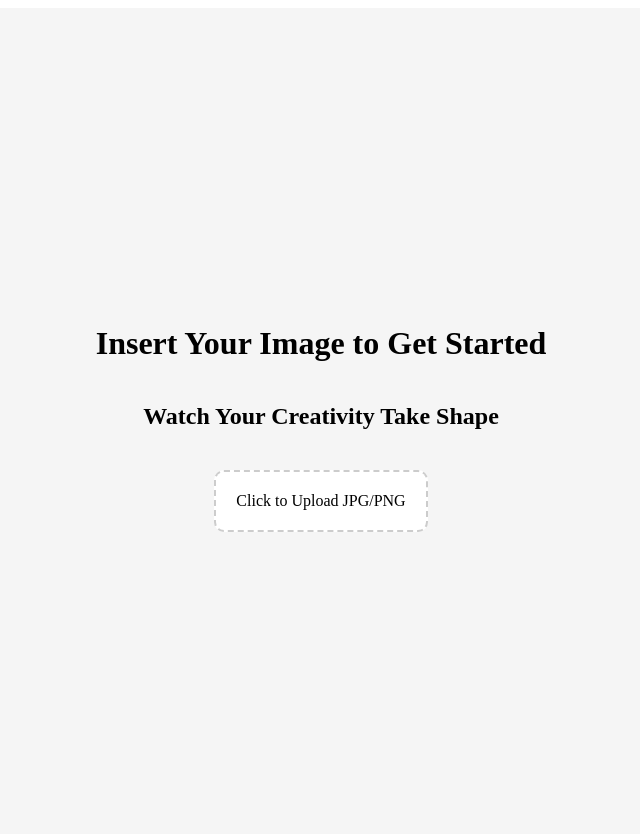
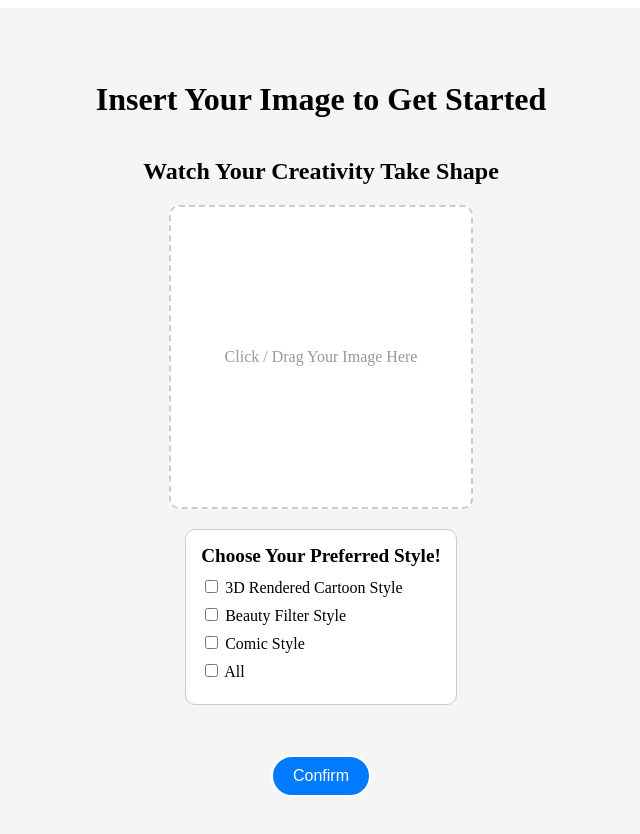
Before and after one commit to ascodeasice/ml-final-project, a React (Vite) app in the folder frontend/: page /upload in a window 1280 px wide. Shown: the top 834 px of the page, without its empty margins (319-959 px from the left). Built offline with nearby package versions, Linux system fonts and the light colour scheme.

Commit message:
updated checkbox selection logic

```diff
--- a/frontend/src/pages/UploadPage/UploadPage.jsx
+++ b/frontend/src/pages/UploadPage/UploadPage.jsx
@@ -1,93 +1,196 @@
-import React, { useState, useCallback } from "react";
+import React, { useState } from "react";
 import { useLocation } from "wouter";
-import Cropper from "react-easy-crop";
 import { TrophySpin } from "react-loading-indicators";
-import getCroppedImg from "./cropUtils"; // utility we define below
 
 const UploadPage = () => {
   const [, navigate] = useLocation();
-  const [imageSrc, setImageSrc] = useState(null);
-  const [crop, setCrop] = useState({ x: 0, y: 0 });
-  const [zoom, setZoom] = useState(1);
-  const [croppedAreaPixels, setCroppedAreaPixels] = useState(null);
-  const [croppedImage, setCroppedImage] = useState(null);
   const [isLoading, setIsLoading] = useState(false);
 
-  const onCropComplete = useCallback((_, croppedPixels) => {
-    setCroppedAreaPixels(croppedPixels);
-  }, []);
+  const [selectedStyles, setSelectedStyles] = useState({
+    cartoon3D: false,
+    beauty: false,
+    comic: false,
+    all: false,
+  });
 
-  const handleImageChange = (e) => {
-    const file = e.target.files[0];
-    if (!file) return;
-    const reader = new FileReader();
-    reader.onload = () => setImageSrc(reader.result);
-    reader.readAsDataURL(file);
+  const handleCheckboxChange = (style) => {
+    if (style === "all") {
+      setSelectedStyles({
+        cartoon3D: false,
+        beauty: false,
+        comic: false,
+        all: true,
+      });
+    } else {
+      setSelectedStyles((prev) => ({
+        ...prev,
+        [style]: !prev[style],
+        all: false,
+      }));
+    }
   };
 
-  const showCroppedImage = async () => {
-    try {
-      const cropped = await getCroppedImg(imageSrc, croppedAreaPixels);
-      setCroppedImage(cropped);
-    } catch (e) {
-      console.error("Crop failed", e);
-    }
+  // Simulate image processing (replace with your real function)
+  const generateImage = () => {
+    return new Promise((resolve) => {
+      setTimeout(() => {
+        console.log("Image processed");
+        resolve();
+      }, 3000); // simulate 3 sec process
+    });
   };
 
   const handleConfirm = async () => {
     setIsLoading(true);
-    await new Promise((r) => setTimeout(r, 2000));
-    navigate("/result");
-    setIsLoading(false);
+    try {
+      await generateImage(); // Replace with real API/upload
+      navigate("/result");
+    } catch (err) {
+      console.error("Processing failed:", err);
+      alert("Something went wrong. Please try again.");
+    } finally {
+      setIsLoading(false);
+    }
   };
 
-  const containerStyle = { display: "flex", flexDirection: "column", alignItems: "center", justifyContent: "center", height: "100vh", backgroundColor: "#f5f5f5", padding: "20px", textAlign: "center" };
-  const overlayStyle = { position: "fixed", top: 0, left: 0, width: "100vw", height: "100vh", backgroundColor: "rgba(255, 255, 255, 0.85)", zIndex: 9999, display: "flex", alignItems: "center", justifyContent: "center" };
+  const containerStyle = {
+    display: "flex",
+    flexDirection: "column",
+    alignItems: "center",
+    justifyContent: "center",
+    height: "100vh",
+    backgroundColor: "#f5f5f5",
+    textAlign: "center",
+    padding: "20px",
+  };
+
+  const overlayStyle = {
+    position: "fixed",
+    top: 0,
+    left: 0,
+    width: "100vw",
+    height: "100vh",
+    backgroundColor: "rgba(255, 255, 255, 0.85)",
+    zIndex: 9999,
+    display: "flex",
+    alignItems: "center",
+    justifyContent: "center",
+  };
+
+  const titleStyle = {
+    fontSize: "2rem",
+    marginBottom: "20px",
+    fontWeight: "bold",
+  };
+
+  const boxStyle = {
+    width: "300px",
+    height: "300px",
+    border: "2px dashed #ccc",
+    borderRadius: "10px",
+    display: "flex",
+    alignItems: "center",
+    justifyContent: "center",
+    marginBottom: "20px",
+    backgroundColor: "#fff",
+    cursor: "pointer",
+    overflow: "hidden",
+    position: "relative",
+    color: "#999",
+    fontSize: "1rem",
+  };
+
+  const buttonStyle = {
+    backgroundColor: "#007bff",
+    color: "white",
+    border: "2px solid white",
+    borderRadius: "25px",
+    padding: "10px 20px",
+    fontSize: "1rem",
+    cursor: "pointer",
+    marginTop: "30px",
+  };
+
+  const checkboxContainerStyle = {
+    display: "flex",
+    flexDirection: "column",
+    alignItems: "flex-start",
+    backgroundColor: "#fff",
+    padding: "15px",
+    borderRadius: "10px",
+    border: "1px solid #ccc",
+    marginBottom: "20px",
+  };
+
+  const checkboxLabelStyle = {
+    fontSize: "1rem",
+    marginBottom: "8px",
+  };
+
+  const sectionTitleStyle = {
+    fontWeight: "bold",
+    marginBottom: "10px",
+    fontSize: "1.2rem",
+  };
 
   return (
     <div style={containerStyle}>
       {isLoading && (
         <div style={overlayStyle}>
-          <TrophySpin color="#32cd32" size="large" text="Creating Your Vision..." textColor="#000" />
+          <TrophySpin
+            color="#32cd32"
+            size="large"
+            text="Creating Your Vision..."
+            textColor="#000"
+          />
         </div>
       )}
 
-      <h1 style={{ fontSize: "2rem", fontWeight: "bold" }}>Insert Your Image to Get Started</h1>
+      <h1 style={titleStyle}>Insert Your Image to Get Started</h1>
       <h2>Watch Your Creativity Take Shape</h2>
 
-      {!imageSrc && (
-        <label style={{ margin: "20px", cursor: "pointer", padding: "20px", border: "2px dashed #ccc", borderRadius: "10px", backgroundColor: "#fff" }}>
-          Click to Upload JPG/PNG
-          <input type="file" accept=".jpg,.png" style={{ display: "none" }} onChange={handleImageChange} />
+      <div style={boxStyle}>Click / Drag Your Image Here</div>
+
+      <div style={checkboxContainerStyle}>
+        <div style={sectionTitleStyle}>Choose Your Preferred Style!</div>
+
+        <label style={checkboxLabelStyle}>
+          <input
+            type="checkbox"
+            checked={selectedStyles.cartoon3D}
+            onChange={() => handleCheckboxChange("cartoon3D")}
+          />{" "}
+          3D Rendered Cartoon Style
         </label>
-      )}
+        <label style={checkboxLabelStyle}>
+          <input
+            type="checkbox"
+            checked={selectedStyles.beauty}
+            onChange={() => handleCheckboxChange("beauty")}
+          />{" "}
+          Beauty Filter Style
+        </label>
+        <label style={checkboxLabelStyle}>
+          <input
+            type="checkbox"
+            checked={selectedStyles.comic}
+            onChange={() => handleCheckboxChange("comic")}
+          />{" "}
+          Comic Style
+        </label>
+        <label style={checkboxLabelStyle}>
+          <input
+            type="checkbox"
+            checked={selectedStyles.all}
+            onChange={() => handleCheckboxChange("all")}
+          />{" "}
+          All
+        </label>
+      </div>
 
-      {imageSrc && !croppedImage && (
-        <div style={{ position: "relative", width: "300px", height: "300px" }}>
-          <Cropper
-            image={imageSrc}
-            crop={crop}
-            zoom={zoom}
-            aspect={1}
-            onCropChange={setCrop}
-            onZoomChange={setZoom}
-            onCropComplete={onCropComplete}
-          />
-          <button onClick={showCroppedImage} style={{ marginTop: "20px" }}>Crop</button>
-        </div>
-      )}
-
-      {croppedImage && (
-        <div style={{ marginTop: "20px" }}>
-          <img src={croppedImage} alt="cropped" style={{ width: "300px", height: "300px", objectFit: "cover", borderRadius: "10px", border: "1px solid #ccc" }} />
-        </div>
-      )}
-
-      {croppedImage && (
-        <button onClick={handleConfirm} style={{ marginTop: "30px", backgroundColor: "#007bff", color: "white", border: "2px solid white", borderRadius: "25px", padding: "10px 20px", fontSize: "1rem", cursor: "pointer" }}>
-          Confirm
-        </button>
-      )}
+      <button onClick={handleConfirm} style={buttonStyle} disabled={isLoading}>
+        Confirm
+      </button>
     </div>
   );
 };
```
